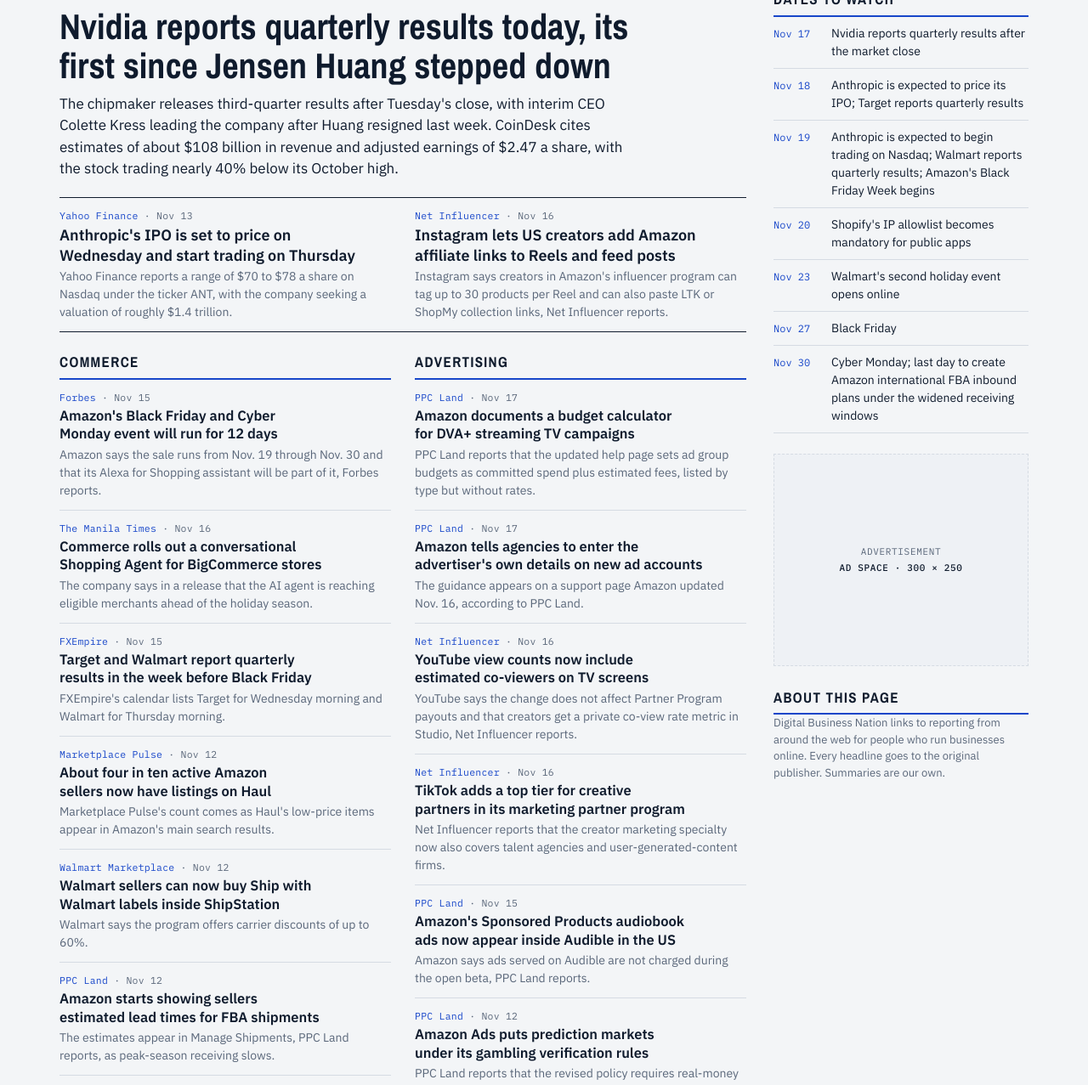
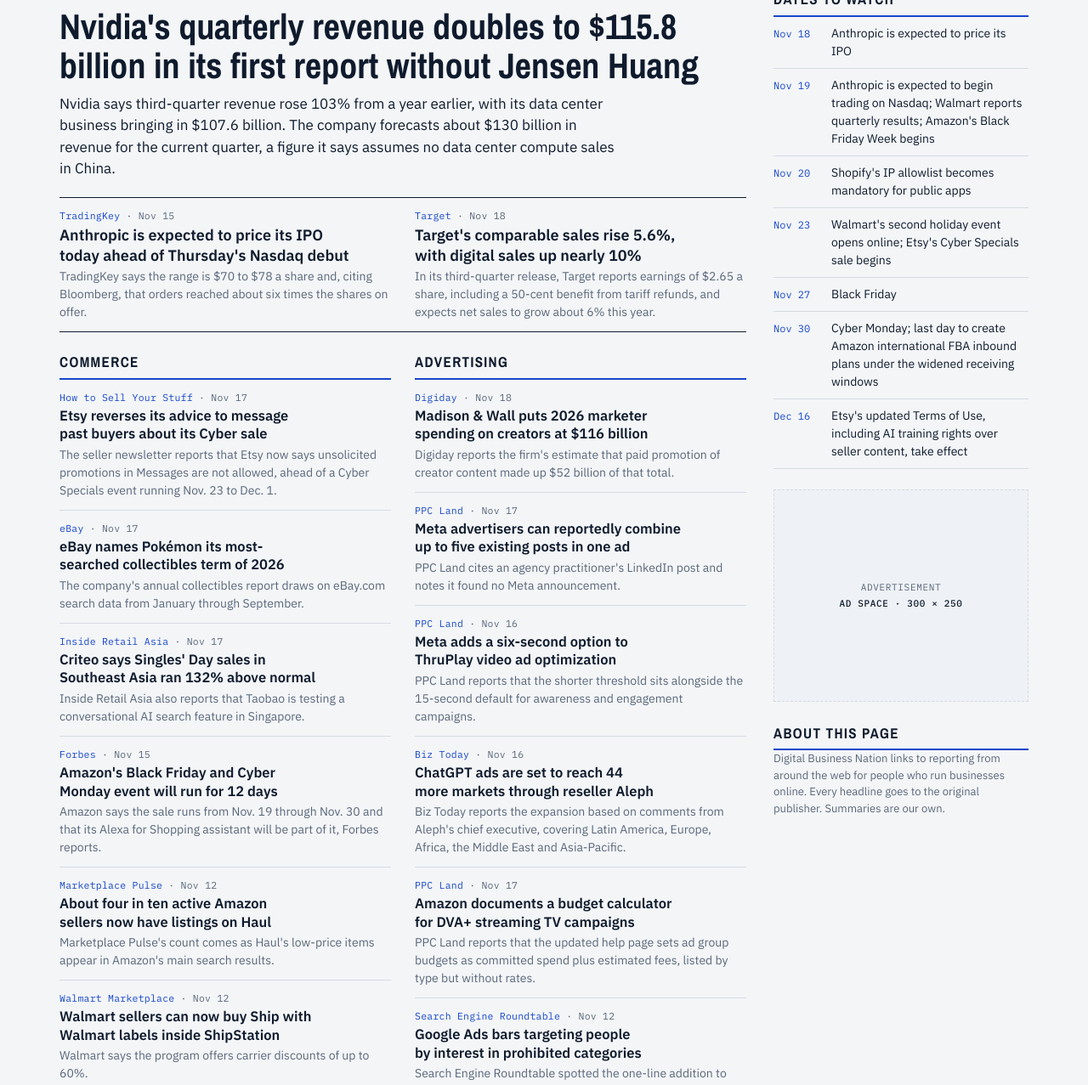
Before and after one commit to rfowlerjr/digitalbusinessnation, a plain HTML site: page index.html in a window 1280 px wide. Shown: the part 282-1559 px from the top of the page at 85% size. Drawn offline with nearby package versions, Linux system fonts and the light colour scheme.

Commit message:
Daily refresh: November 18, 2026
Co-Authored-By: Claude Opus 5.5 <noreply@anthropic.com>
Claude-Session: https://claude.ai/code/session_01KpBwt3UNc8N4z4AaxHYsLn

```diff
--- a/index.html
+++ b/index.html
@@ -136,40 +136,44 @@ footer{border-top:3px solid var(--ink);padding:16px 0 32px;font-size:13px;color:
 
 <script>
 /* ===== DAILY DATA: everything below this line is what changes each day ===== */
-const EDITION = { date: "Tuesday, November 17, 2026", updated: "Updated 4:55 a.m. PT" };
+const EDITION = { date: "Wednesday, November 18, 2026", updated: "Updated 4:46 a.m. PT" };
 
 const LEAD = {
-  src: "CoinDesk", when: "Nov 17",
-  url: "https://www.coindesk.com/markets/2026/11/17/nvidia-faces-first-earnings-test-without-jensen-huang-as-ai-stocks-slide",
-  title: "Nvidia reports quarterly results today, its first since Jensen Huang stepped down",
-  sum: "The chipmaker releases third-quarter results after Tuesday's close, with interim CEO Colette Kress leading the company after Huang resigned last week. CoinDesk cites estimates of about $108 billion in revenue and adjusted earnings of $2.47 a share, with the stock trading nearly 40% below its October high."
+  src: "Nvidia via GlobeNewswire", when: "Nov 17",
+  url: "https://www.globenewswire.com/news-release/2026/11/17/3405200/0/en/nvidia-announces-financial-results-for-third-quarter-fiscal-2027.html",
+  title: "Nvidia's quarterly revenue doubles to $115.8 billion in its first report without Jensen Huang",
+  sum: "Nvidia says third-quarter revenue rose 103% from a year earlier, with its data center business bringing in $107.6 billion. The company forecasts about $130 billion in revenue for the current quarter, a figure it says assumes no data center compute sales in China."
 };
 
 const ALSO = [
-  { src: "Yahoo Finance", when: "Nov 13",
-    url: "https://finance.yahoo.com/technology/ai/article/anthropic-ipo-what-we-know-143321078.html",
-    title: "Anthropic's IPO is set to price on Wednesday and start trading on Thursday",
-    sum: "Yahoo Finance reports a range of $70 to $78 a share on Nasdaq under the ticker ANT, with the company seeking a valuation of roughly $1.4 trillion." },
-  { src: "Net Influencer", when: "Nov 16",
-    url: "https://www.netinfluencer.com/instagram-amazon-affiliate-links-reels-feed-posts-ltk-shopmy/",
-    title: "Instagram lets US creators add Amazon affiliate links to Reels and feed posts",
-    sum: "Instagram says creators in Amazon's influencer program can tag up to 30 products per Reel and can also paste LTK or ShopMy collection links, Net Influencer reports." }
+  { src: "TradingKey", when: "Nov 15",
+    url: "https://www.tradingkey.com/analysis/stocks/us-stocks/262304476-anthropic-ipo-ant-price-above-78-orders-six-times-november-14-2026-tradingkey",
+    title: "Anthropic is expected to price its IPO today ahead of Thursday's Nasdaq debut",
+    sum: "TradingKey says the range is $70 to $78 a share and, citing Bloomberg, that orders reached about six times the shares on offer." },
+  { src: "Target", when: "Nov 18",
+    url: "https://www.sec.gov/Archives/edgar/data/0000027419/000002741926000051/a2026q3ex-99.htm",
+    title: "Target's comparable sales rise 5.6%, with digital sales up nearly 10%",
+    sum: "In its third-quarter release, Target reports earnings of $2.65 a share, including a 50-cent benefit from tariff refunds, and expects net sales to grow about 6% this year." }
 ];
 
 const SECTIONS = [
   { id: "commerce", name: "Commerce", items: [
+    { src: "How to Sell Your Stuff", when: "Nov 17",
+      url: "https://howtosellyourstuff.substack.com/p/shop-talk-etsy-just-took-back-its",
+      title: "Etsy reverses its advice to message past buyers about its Cyber sale",
+      sum: "The seller newsletter reports that Etsy now says unsolicited promotions in Messages are not allowed, ahead of a Cyber Specials event running Nov. 23 to Dec. 1." },
+    { src: "eBay", when: "Nov 17",
+      url: "https://ebayinc.com/stories/news/ebay-reveals-the-collectibles-that-defined-2026",
+      title: "eBay names Pokémon its most-searched collectibles term of 2026",
+      sum: "The company's annual collectibles report draws on eBay.com search data from January through September." },
+    { src: "Inside Retail Asia", when: "Nov 17",
+      url: "https://insideretail.asia/2026/11/17/more-choice-more-technology-is-online-shopping-getting-better",
+      title: "Criteo says Singles' Day sales in Southeast Asia ran 132% above normal",
+      sum: "Inside Retail Asia also reports that Taobao is testing a conversational AI search feature in Singapore." },
     { src: "Forbes", when: "Nov 15",
       url: "https://www.forbes.com/sites/pamdanziger/2026/11/15/amazon-stretches-2026-black-friday-cyber-monday-to-12-day-sales-event/",
       title: "Amazon's Black Friday and Cyber Monday event will run for 12 days",
       sum: "Amazon says the sale runs from Nov. 19 through Nov. 30 and that its Alexa for Shopping assistant will be part of it, Forbes reports." },
-    { src: "The Manila Times", when: "Nov 16",
-      url: "https://manilatimes.net/2026/11/16/tmt-newswire/globenewswire/commerce-introduces-shopping-agent-to-enable-conversational-shopping-for-bigcommerce-merchants/2470932",
-      title: "Commerce rolls out a conversational Shopping Agent for BigCommerce stores",
-      sum: "The company says in a release that the AI agent is reaching eligible merchants ahead of the holiday season." },
-    { src: "FXEmpire", when: "Nov 15",
-      url: "https://fxempire.com/forecasts/article/the-week-ahead-nvidia-earnings-anthropic-ipo-test-ai-trade-1644719",
-      title: "Target and Walmart report quarterly results in the week before Black Friday",
-      sum: "FXEmpire's calendar lists Target for Wednesday morning and Walmart for Thursday morning." },
     { src: "Marketplace Pulse", when: "Nov 12",
       url: "https://www.marketplacepulse.com/articles/amazon-has-put-four-in-ten-sellers-on-haul",
       title: "About four in ten active Amazon sellers now have listings on Haul",
@@ -177,74 +181,70 @@ const SECTIONS = [
     { src: "Walmart Marketplace", when: "Nov 12",
       url: "https://marketplacelearn.walmart.com/releasenotes/ship-with-walmart-now-available-in-shipstation",
       title: "Walmart sellers can now buy Ship with Walmart labels inside ShipStation",
-      sum: "Walmart says the program offers carrier discounts of up to 60%." },
-    { src: "PPC Land", when: "Nov 12",
-      url: "https://ppc.land/amazon-adds-fba-lead-time-estimates-a-5-day-shipment-may-take-12-at-peak/",
-      title: "Amazon starts showing sellers estimated lead times for FBA shipments",
-      sum: "The estimates appear in Manage Shipments, PPC Land reports, as peak-season receiving slows." }
+      sum: "Walmart says the program offers carrier discounts of up to 60%." }
   ]},
   { id: "advertising", name: "Advertising", items: [
+    { src: "Digiday", when: "Nov 18",
+      url: "https://digiday.com/media-buying/brands-booking-creators-to-make-their-ads-are-pushing-up-116b-global-influencer-market",
+      title: "Madison & Wall puts 2026 marketer spending on creators at $116 billion",
+      sum: "Digiday reports the firm's estimate that paid promotion of creator content made up $52 billion of that total." },
+    { src: "PPC Land", when: "Nov 17",
+      url: "https://ppc.land/one-meta-ad-can-now-carry-up-to-5-existing-posts/",
+      title: "Meta advertisers can reportedly combine up to five existing posts in one ad",
+      sum: "PPC Land cites an agency practitioner's LinkedIn post and notes it found no Meta announcement." },
+    { src: "PPC Land", when: "Nov 16",
+      url: "https://ppc.land/six-seconds-can-now-count-as-a-watched-video-ad-on-meta/",
+      title: "Meta adds a six-second option to ThruPlay video ad optimization",
+      sum: "PPC Land reports that the shorter threshold sits alongside the 15-second default for awareness and engagement campaigns." },
+    { src: "Biz Today", when: "Nov 16",
+      url: "https://www.biztoday.news/2026/11/16/openai-expands-chatgpt-ads-to-44-markets-through-exclusive-reseller-partnership-with-aleph/",
+      title: "ChatGPT ads are set to reach 44 more markets through reseller Aleph",
+      sum: "Biz Today reports the expansion based on comments from Aleph's chief executive, covering Latin America, Europe, Africa, the Middle East and Asia-Pacific." },
     { src: "PPC Land", when: "Nov 17",
       url: "https://ppc.land/amazon-sizes-streaming-tv-budgets-as-commitment-plus-up-to-five-fees/",
       title: "Amazon documents a budget calculator for DVA+ streaming TV campaigns",
       sum: "PPC Land reports that the updated help page sets ad group budgets as committed spend plus estimated fees, listed by type but without rates." },
-    { src: "PPC Land", when: "Nov 17",
-      url: "https://ppc.land/amazon-wants-the-clients-legal-name-not-the-agencys-on-new-ad-accounts/",
-      title: "Amazon tells agencies to enter the advertiser's own details on new ad accounts",
-      sum: "The guidance appears on a support page Amazon updated Nov. 16, according to PPC Land." },
-    { src: "Net Influencer", when: "Nov 16",
-      url: "https://www.netinfluencer.com/youtube-adds-estimated-tv-co-views-to-public-view-counts/",
-      title: "YouTube view counts now include estimated co-viewers on TV screens",
-      sum: "YouTube says the change does not affect Partner Program payouts and that creators get a private co-view rate metric in Studio, Net Influencer reports." },
-    { src: "Net Influencer", when: "Nov 16",
-      url: "https://www.netinfluencer.com/tiktok-adds-premier-tier-to-creative-partner-program-extends-recognition-to-talent-agencies-and-ugc-firms/",
-      title: "TikTok adds a top tier for creative partners in its marketing partner program",
-      sum: "Net Influencer reports that the creator marketing specialty now also covers talent agencies and user-generated-content firms." },
-    { src: "PPC Land", when: "Nov 15",
-      url: "https://ppc.land/amazon-puts-sponsored-products-ads-inside-audible-free-during-beta/",
-      title: "Amazon's Sponsored Products audiobook ads now appear inside Audible in the US",
-      sum: "Amazon says ads served on Audible are not charged during the open beta, PPC Land reports." },
-    { src: "PPC Land", when: "Nov 12",
-      url: "https://ppc.land/amazon-forces-prediction-markets-through-gambling-ad-verification/",
-      title: "Amazon Ads puts prediction markets under its gambling verification rules",
-      sum: "PPC Land reports that the revised policy requires real-money advertisers to prove they are licensed or lawful in each target country." }
+    { src: "Search Engine Roundtable", when: "Nov 12",
+      url: "https://www.seroundtable.com/google-ads-prohibits-targeting-users-42518.html",
+      title: "Google Ads bars targeting people by interest in prohibited categories",
+      sum: "Search Engine Roundtable spotted the one-line addition to Google's personalized advertising policy." }
   ]},
   { id: "ai-funding", name: "AI & Funding", wide: true, items: [
+    { src: "TechCrunch", when: "Nov 17",
+      url: "https://techcrunch.com/2026/11/17/isomorphic-labs-raises-5b-as-it-looks-to-take-drug-candidates-to-clinical-trials/",
+      title: "Isomorphic Labs raises $5 billion to move AI-designed drugs toward trials",
+      sum: "TechCrunch reports that Greenoaks and Sequoia co-led the Series C for the Alphabet-backed drug discovery company." },
+    { src: "TechCrunch", when: "Nov 17",
+      url: "https://techcrunch.com/2026/11/17/genesis-ai-raises-500-million-to-deploy-electric-glove-wearing-robots/",
+      title: "Genesis AI raises $500 million for robots trained on sensor-glove data",
+      sum: "TechCrunch reports that Khosla Ventures, Premji Invest and Eclipse led the Series A." },
+    { src: "TechCrunch", when: "Nov 17",
+      url: "https://techcrunch.com/2026/11/17/science-corporations-brain-tech-is-worth-3-5-billion-after-new-funding/",
+      title: "Science Corp. raises $400 million for its retinal implant and brain interfaces",
+      sum: "TechCrunch puts the valuation at $3.5 billion, citing a person familiar with the deal." },
     { src: "The Manila Times", when: "Nov 17",
       url: "https://www.manilatimes.net/2026/11/17/tmt-newswire/pr-newswire/physical-ai-leader-agile-robots-raises-500-million-series-f-at-85-billion-valuation-to-accelerate-global-growth/2471576",
       title: "Agile Robots raises $500 million at an $8.5 billion valuation",
       sum: "The Munich robotics company says in a release that SoftBank led the Series F, with Nvidia and Hitachi also investing." },
+    { src: "PR Newswire", when: "Nov 17",
+      url: "https://www.prnewswire.com/news-releases/novo-launches-ai-capabilities-across-banking-payroll-tax-and-credit-to-help-small-businesses-scale-faster-302941398.html",
+      title: "Novo adds AI features to its small-business banking, payroll and tax tools",
+      sum: "The fintech says in a release that the features also cover business credit." },
     { src: "TechCrunch", when: "Nov 16",
       url: "https://techcrunch.com/2026/11/16/cybersecurity-ai-startup-corma-reaches-1b-valuation-in-about-3-months/",
       title: "AI security startup Corma reaches a $1 billion valuation",
-      sum: "TechCrunch reports a $125 million Series A led by NEA, about three months after the company introduced its product." },
-    { src: "TechCrunch", when: "Nov 16",
-      url: "https://techcrunch.com/2026/11/16/freshworks-alums-raise-53m-to-take-on-salesforce-hubspot-with-ai-native-crm/",
-      title: "Dreamteam raises $53 million for a CRM built around AI",
-      sum: "TechCrunch reports that the startup, founded by former Freshworks executives, says it has signed more than 100 customers." },
-    { src: "Outsource Accelerator", when: "Nov 17",
-      url: "https://news.outsourceaccelerator.com/hatz-ai-series-a/",
-      title: "Hatz AI raises $24 million to sell AI tools through managed service providers",
-      sum: "Outsource Accelerator reports that Nadia Partners led the Series A and that Hatz says its active partner count tripled in a year." },
-    { src: "TechCrunch", when: "Nov 15",
-      url: "https://techcrunch.com/2026/11/15/helsing-backer-plural-raises-1-1b-to-fund-europes-next-moonshots/",
-      title: "European venture firm Plural raises 1 billion euros in new capital",
-      sum: "TechCrunch reports that two thirds will go to the firm's third early-stage fund and the rest to follow-on investments." },
-    { src: "Staffing Industry Analysts", when: "Nov 13",
-      url: "https://www.staffingindustry.com/news/global-daily-news/mercor-lands-750m-funding-round-valuing-staffing-platform-at-20b",
-      title: "Mercor raises $750 million at a $20 billion valuation",
-      sum: "Staffing Industry Analysts reports the round for the AI-focused staffing platform." }
+      sum: "TechCrunch reports a $125 million Series A led by NEA, about three months after the company introduced its product." }
   ]}
 ];
 
 const DATES = [
-  ["Nov 17", "Nvidia reports quarterly results after the market close"],
-  ["Nov 18", "Anthropic is expected to price its IPO; Target reports quarterly results"],
+  ["Nov 18", "Anthropic is expected to price its IPO"],
   ["Nov 19", "Anthropic is expected to begin trading on Nasdaq; Walmart reports quarterly results; Amazon's Black Friday Week begins"],
   ["Nov 20", "Shopify's IP allowlist becomes mandatory for public apps"],
-  ["Nov 23", "Walmart's second holiday event opens online"],
+  ["Nov 23", "Walmart's second holiday event opens online; Etsy's Cyber Specials sale begins"],
   ["Nov 27", "Black Friday"],
-  ["Nov 30", "Cyber Monday; last day to create Amazon international FBA inbound plans under the widened receiving windows"]
+  ["Nov 30", "Cyber Monday; last day to create Amazon international FBA inbound plans under the widened receiving windows"],
+  ["Dec 16", "Etsy's updated Terms of Use, including AI training rights over seller content, take effect"]
 ];
 /* ===== END DAILY DATA ===== */
 
```
